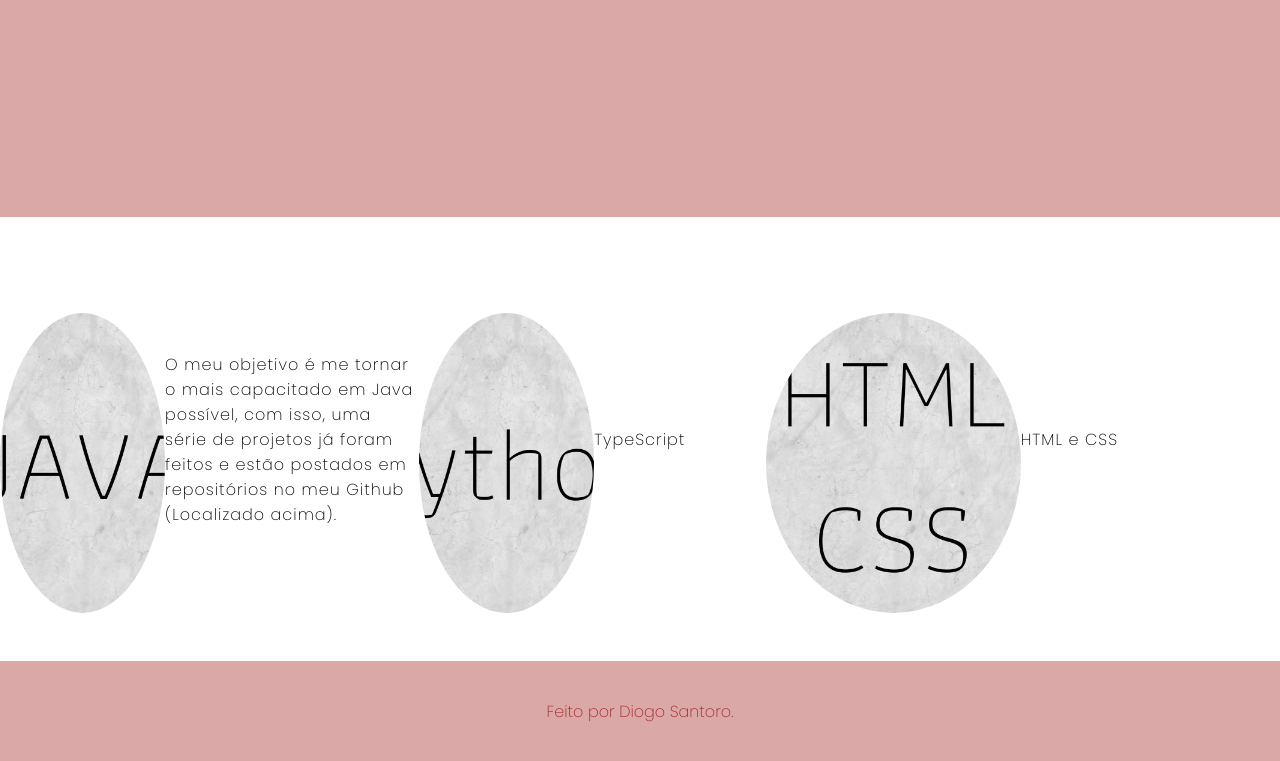
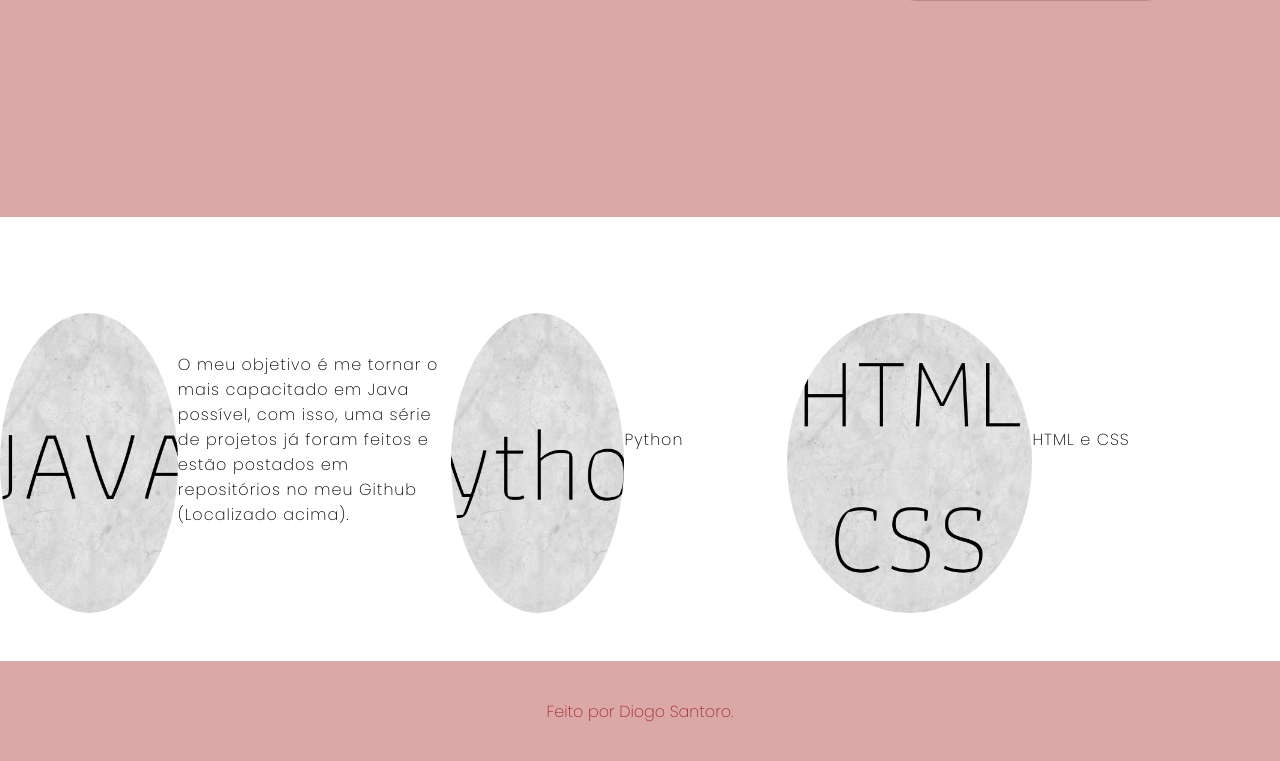
Before and after one commit to Diogo-Santoro/Portfolio, a plain HTML site: page index.html in a window 1280 px wide. Shown: the part 583-1344 px from the top of the page. Drawn offline with Linux system fonts and the light colour scheme.

Commit message:
Commit Fixing

```diff
--- a/index.html
+++ b/index.html
@@ -54,6 +54,7 @@
             <div class = "card-text">
                 O meu objetivo é me tornar o mais capacitado em Java possível, com isso, uma série de projetos já foram feitos e estão postados em repositórios no meu Github (Localizado acima).
             </div>
+
             <div class = "card-container2">
                 <div class = "card2">
                     <div class = "card-wrapper2">
@@ -62,7 +63,7 @@
                     </div>
                 </div>
                 <div class = "card-text2">
-                    TypeScript
+                    Python
                 </div>
                 <div class = "card-container3">
                     <div class = "card3">
```
Also changed, not shown: img/Background.png (added).
